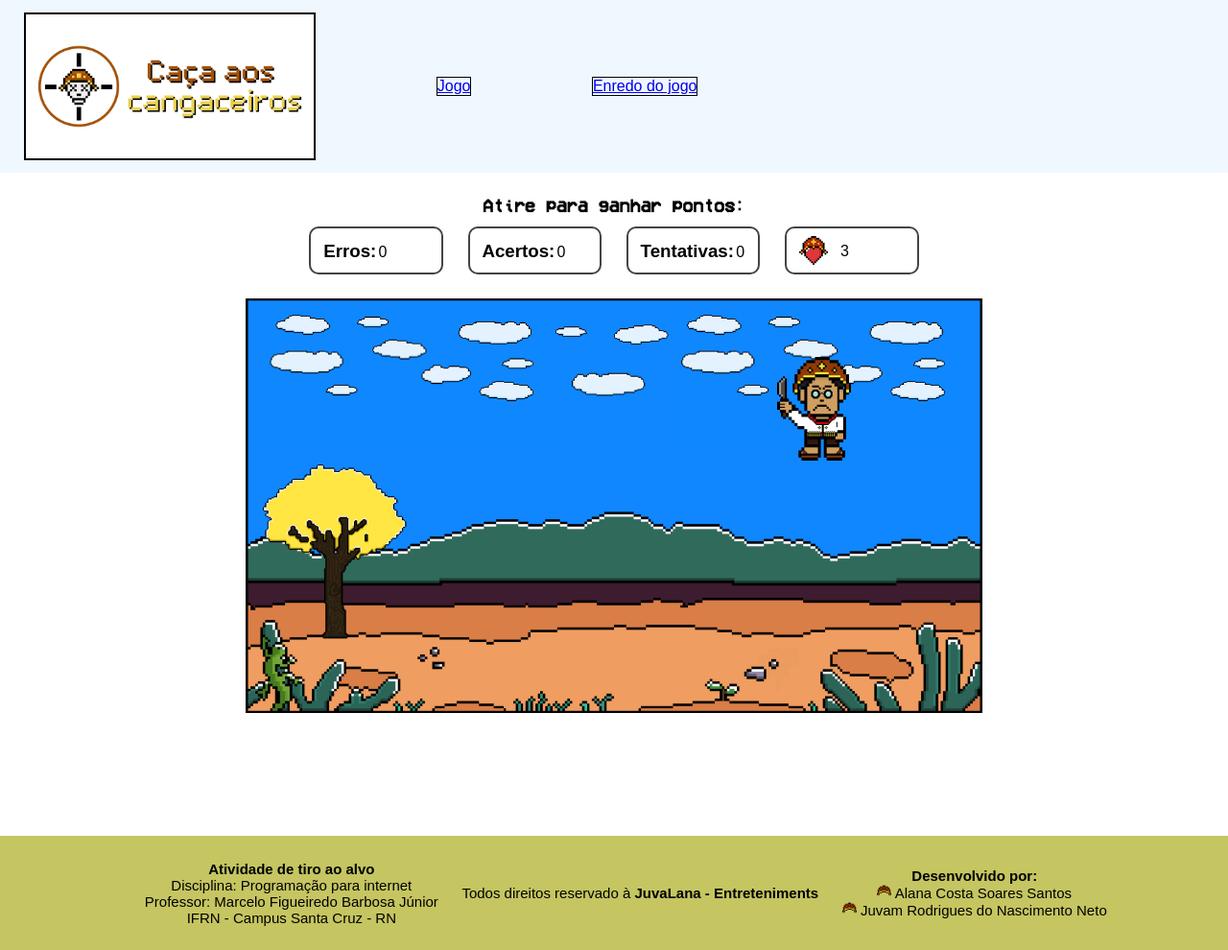
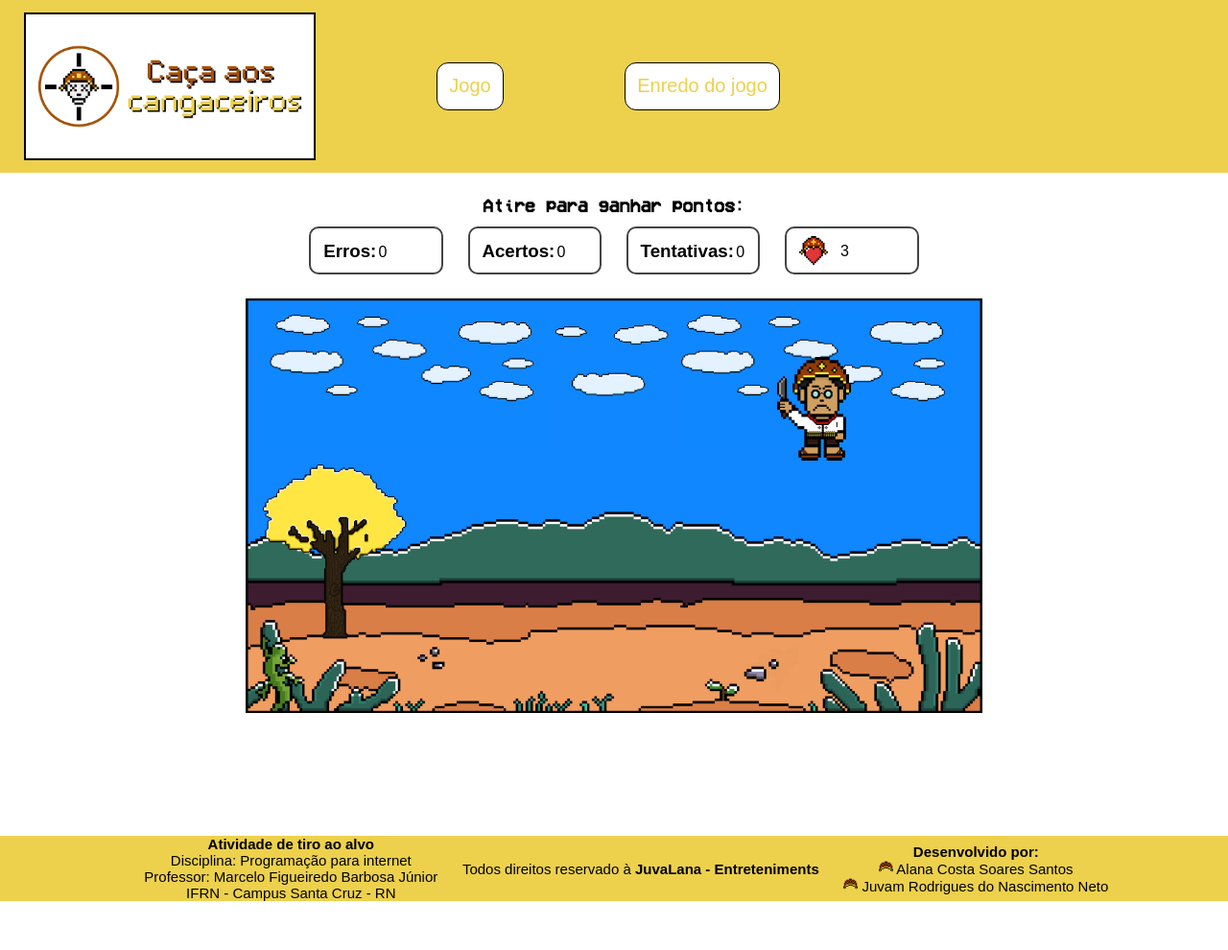
Before and after one commit to Alanacssantos/Projeto_PPI-CacaAosCangaceiros, a PHP site: page / in a window 1280 px wide. Shown: the whole page at 96% size. After the commit the page ends 939 px from the top, so only its background shows below. Run offline with PHP 8.4, Linux system fonts and the light colour scheme.

Commit message:
Estilização

```diff
--- a/jogo/jogo/css/estilo.css
+++ b/jogo/jogo/css/estilo.css
@@ -78,13 +78,24 @@ span {
 }
 #caixaTitulo{
     text-align: left;
-    background-color: aliceblue;
+    background-color:  #EDD14C;
     padding: 1%;
     display: flex;
 }
 .conteudoNav{
     margin-left: 10%;
     border: 1px solid black;
+    text-decoration: none;
+    color: #EDD14C;
+    font-size: 20px;
+    padding: 1%;
+    border-radius: 12px;
+    background-color: white;
+
+}
+.conteudoNav:hover{
+    background-color: #A35105;
+    color: white;
 }
 #logo{
     background-color: white;
@@ -96,8 +107,7 @@ footer{
     display: flex;
     align-items: center;
     justify-content: center;
-    background-color: rgb(197, 197, 97);
-    padding: 2%;
+    background-color:  #EDD14C;
     font-size: 15px;
 }
 .creditos{
--- a/jogo/jogo/css/estilodoprejogo.css
+++ b/jogo/jogo/css/estilodoprejogo.css
@@ -14,7 +14,7 @@
 }
 #caixaTitulo{
     text-align: left;
-    background-color: aliceblue;
+    background-color: #fae26a;
     padding: 1%;
     display: flex;
 }
@@ -31,8 +31,8 @@
 
 }
 .conteudoNav:hover{
-    background-color: #EDD14C;
-    color: black;
+    background-color: #A35105;
+    color: white;
 }
 #logo{
     background-color: white;
--- a/jogo/jogo/index.html
+++ b/jogo/jogo/index.html
@@ -48,8 +48,6 @@
         </div>
     </div>
 
-
-
     <footer>
         <div class="creditos">
             <strong>Atividade de tiro ao alvo</strong>
--- a/jogo/jogo/javascript/script.js
+++ b/jogo/jogo/javascript/script.js
@@ -4,6 +4,7 @@ let telaVida = document.getElementById("vidas");
 let placaAcertos = document.getElementById("acertos");
 let placaErros = document.getElementById("erros");
 let placaJogadas = document.getElementById("jogadas");
+let dicas = document.getElementById("dicas");
 let acertos = 0, erros = 0, jogadas = 0, vidas = 3, acertoVid = 0;
 let estaClicado = false;
 let gameOver = false;
@@ -29,7 +30,6 @@ setInterval(()=>{
             vidas += 1;
             acertoVid = 0;
             ganhouVida();
-
         }
     } else {
         alvo.onclick = function() {
```
